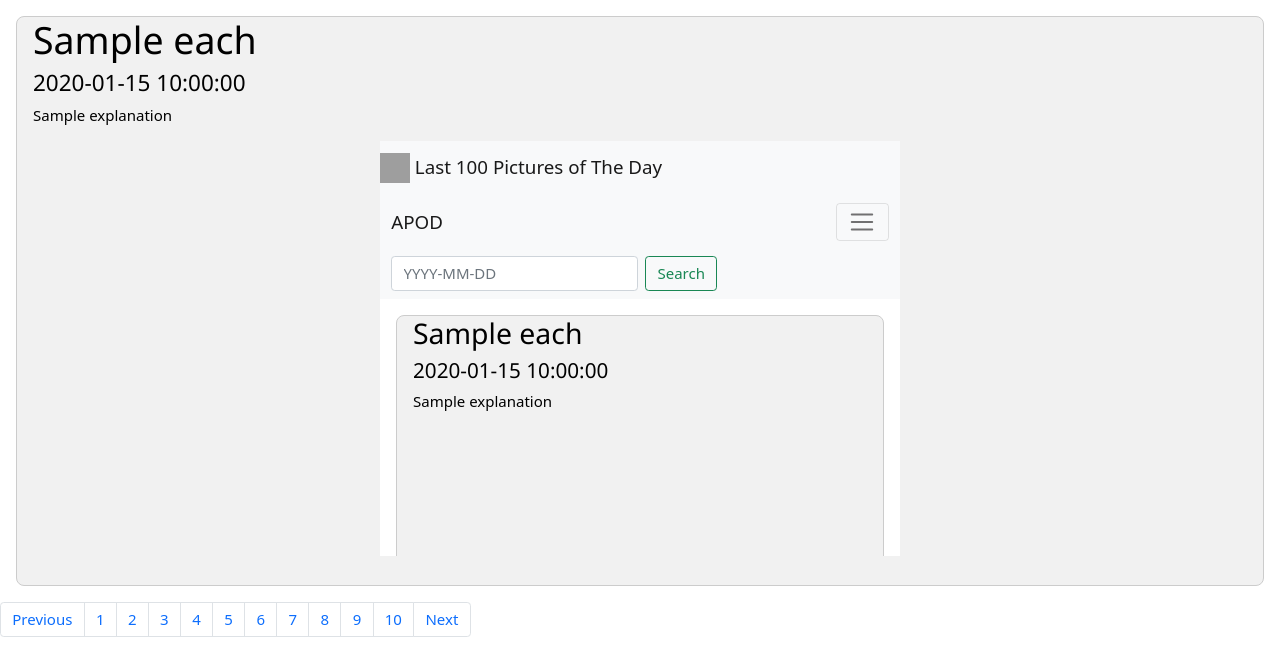
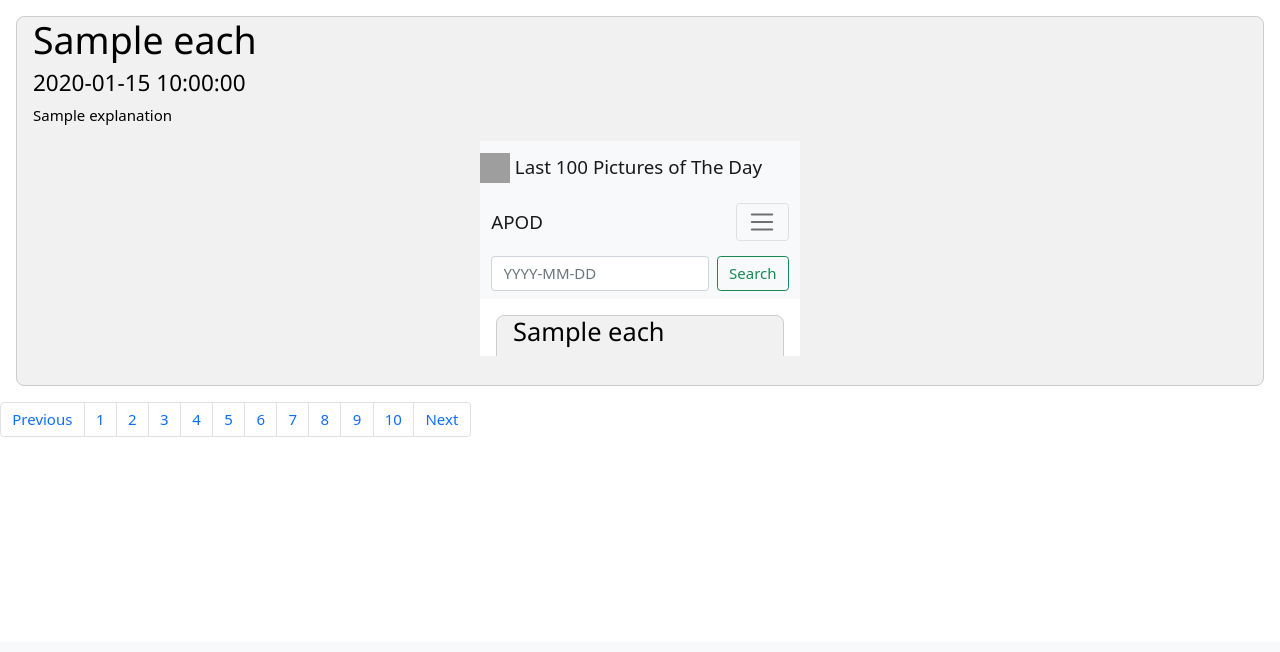
Before and after one commit to jays2/API_APOD, a Flask app: template templates/index.html in a window 1280 px wide. Shown: the part 158-810 px from the top of the page. After the commit the page ends 595 px from the top, so only its background shows below. Run offline with Flask 2, Linux system fonts and the light colour scheme; the template is opened without the code that fills it: most values are stand-ins (such as "Sample title", 1, 10 or a date in 2020).

Commit message:
video fix

```diff
--- a/templates/index.html
+++ b/templates/index.html
@@ -52,8 +52,8 @@
               </div> <br>
               {% else %}
               <div class="text-center">
-                <iframe width="520" height="415"
-                  src="{{each['url']}}" style="text-align:center">
+                <iframe width="320" height="215"
+                  src="{{each['url']}}" >
                 </iframe>
               </div> <br>
               {% endif %}
```
